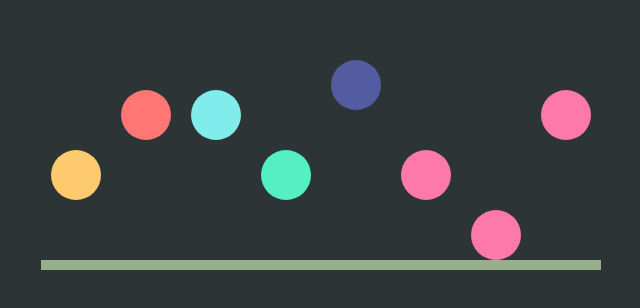
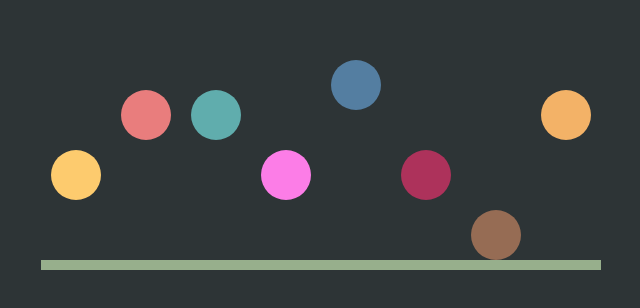
Before and after one commit to Muhtashim009/Bouncing-ball, a plain HTML site: page index.html in a window 1280 px wide. Shown: the part 160-468 px from the top of the page, without its empty margins (319-959 px from the left). Drawn offline with Linux system fonts and the light colour scheme.

Commit message:
final change

```diff
--- a/style.css
+++ b/style.css
@@ -46,29 +46,29 @@ ul li:nth-child(1){
 }
 ul li:nth-child(2){
     animation-delay: 0.6s;
-    background-color: #ff7675;
+    background-color: #e97d7d;
 }
 ul li:nth-child(3){
     animation-delay: 0.4s;
-    background-color: #81ecec;
+    background-color: #60adad;
 }
 ul li:nth-child(4){
     animation-delay: 0.8s;
-    background-color: #55efc4;
+    background-color: #fc7de7;
 }
 ul li:nth-child(5){
     animation-delay: 0.5s;
-    background-color: #545ca1;
+    background-color: #547ea1;
 }
 ul li:nth-child(6){
     animation-delay: 0.2s;
-    background-color: #fd79a8;
+    background-color: #ad325b;
 }
 ul li:nth-child(7){
     animation-delay: 0.4;
-    background-color: #fd79a8;
+    background-color: #966c54;
 }
 ul li:nth-child(8){
     animation-delay: 0.6s;
-    background-color: #fd79a8;
+    background-color: #f3b267;
 }
```
